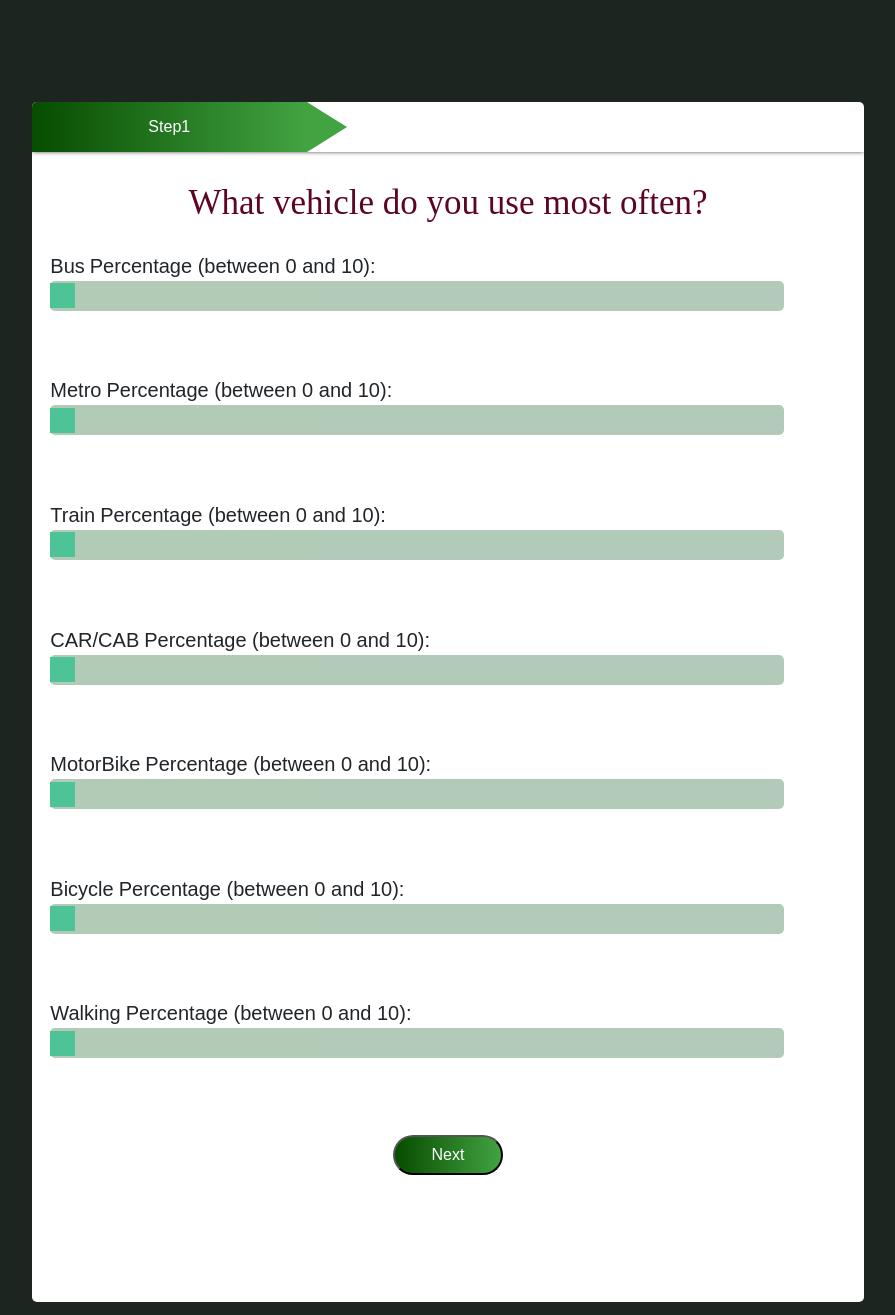
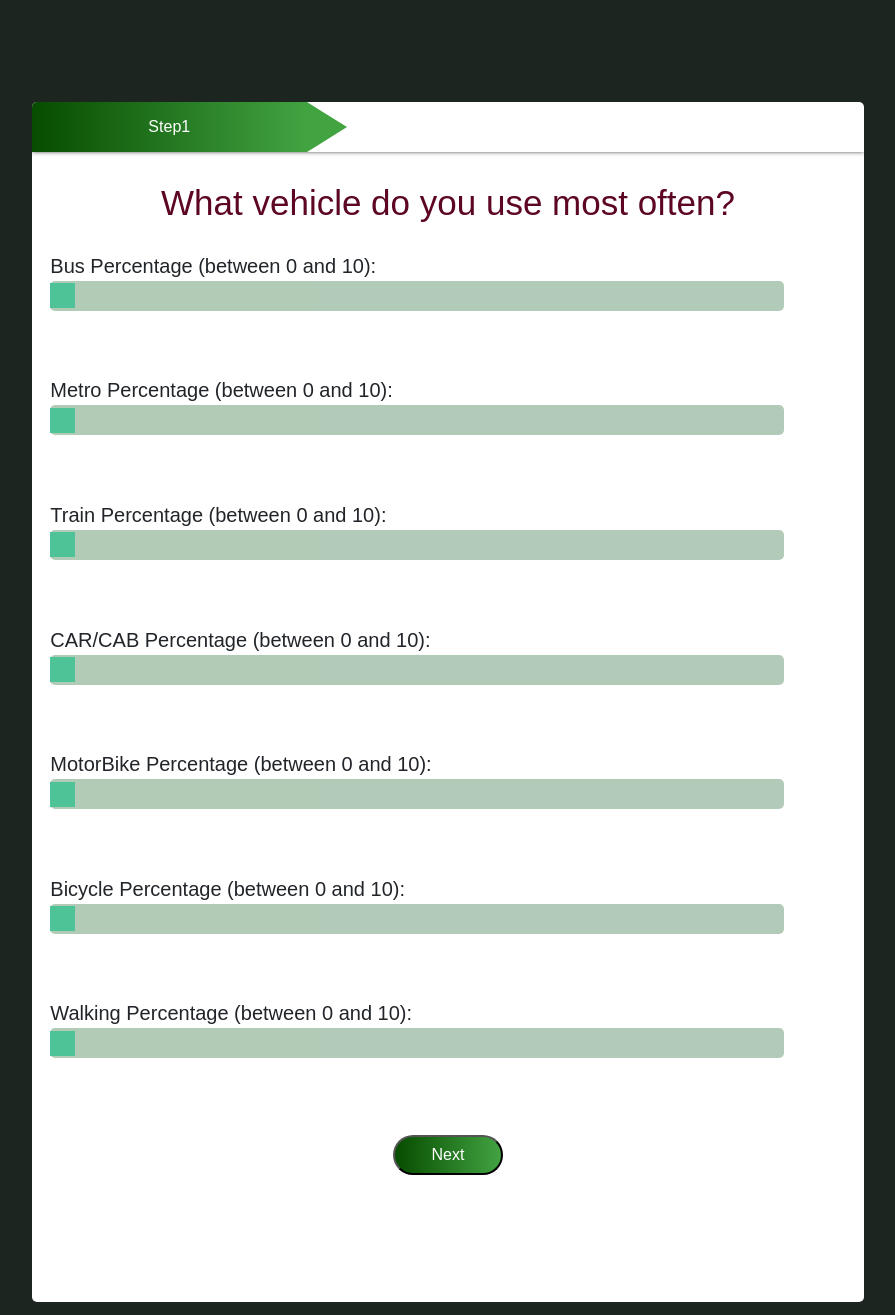
Before and after one commit to miraj0507/carbohack_project, a Flask app: page /questionare in a window 1280 px wide. Shown: the top 1315 px of the page, without its empty margins (192-1087 px from the left). Run offline with Flask 2, Linux system fonts and the light colour scheme.

Commit message:
Update questionare.css

```diff
--- a/static/css/questionare.css
+++ b/static/css/questionare.css
@@ -30,7 +30,7 @@ h3{
     margin-top: 80px;
     color: #5d0623;
     font-size: 35px;
-    font-family: serif;
+    font-family: "Poppins", sans-serif;
 }
 .container form{
     width: 100%;
@@ -41,7 +41,7 @@ h3{
 .form-check {
     padding: 1%;
     margin: 10px  40px 30px 10px;
-    font-family: serif;
+    font-family: "Poppins", sans-serif;
     font-size: 20px;
     font-style: bold;
 }
@@ -83,9 +83,7 @@ form button{
     color: white;
     width:33%;
     text-align: center;
-
     position:relative;
-
 }
 #progress{
     position:absolute;
```
